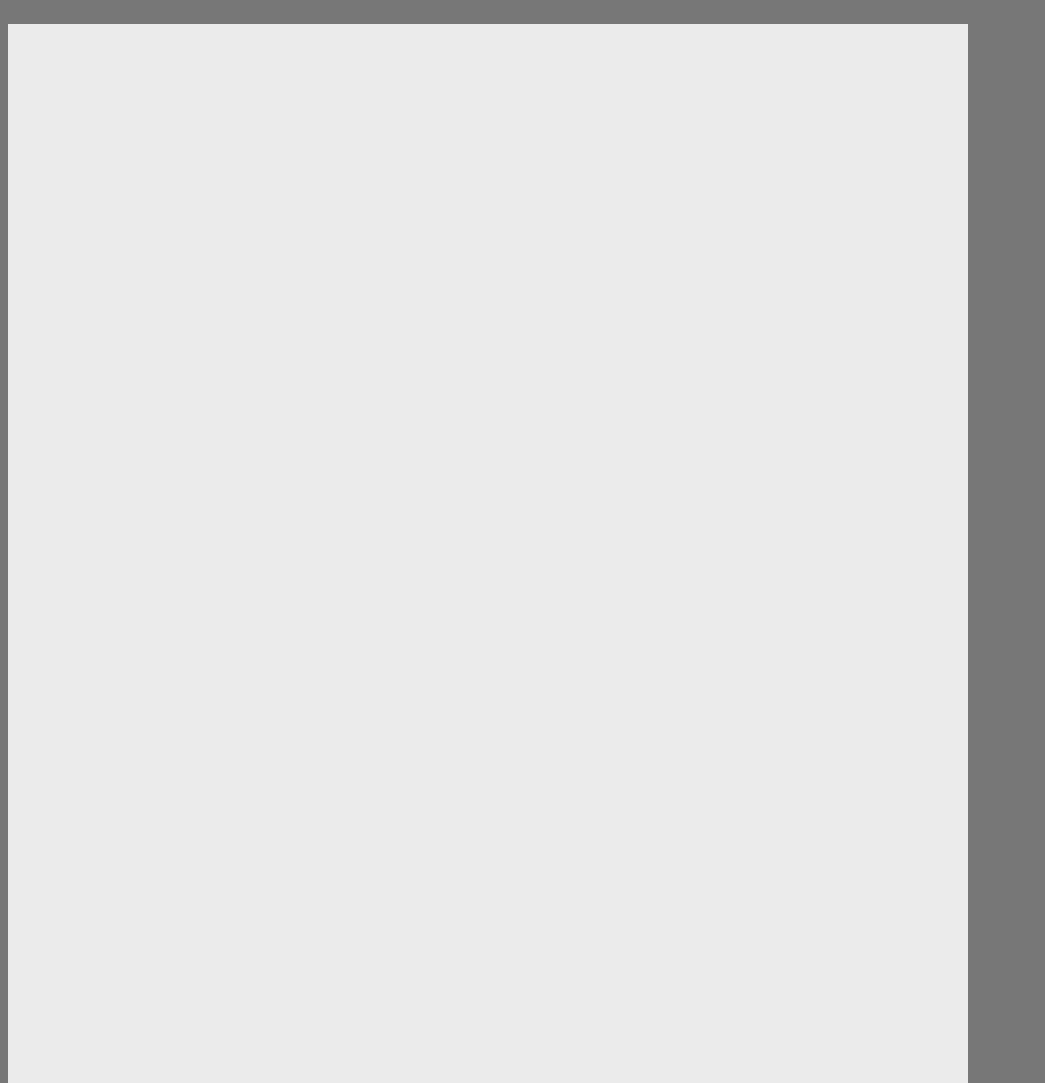
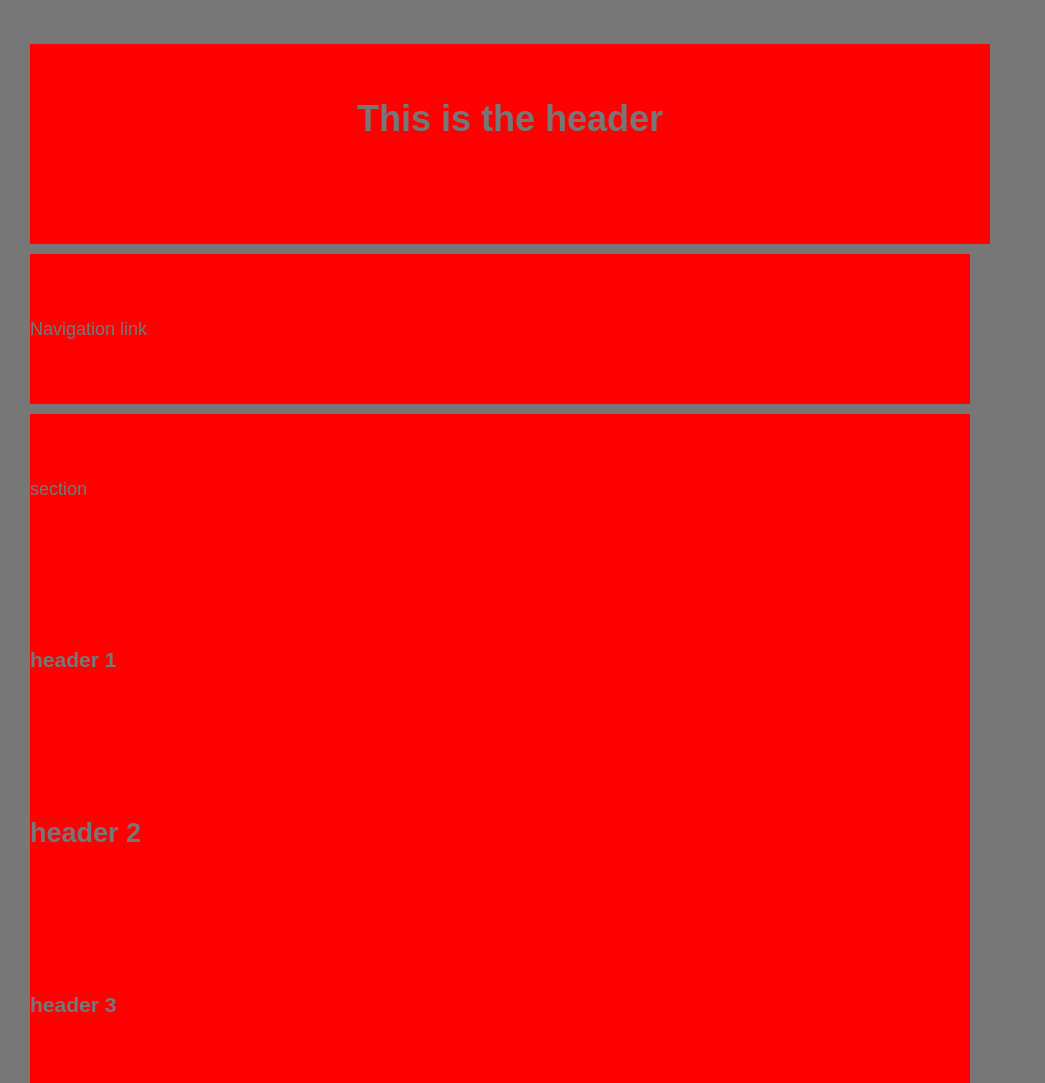
Before and after one commit to kottkej/HW-wireframe, a plain HTML site: page index.html in a window 1280 px wide. Shown: the top 1083 px of the page, without its empty margins (0-1045 px from the left). Drawn offline with Linux system fonts and the light colour scheme.

Commit message:
updated css and moved blocks around

```diff
--- a/index.html
+++ b/index.html
@@ -1,19 +1,37 @@
 <!DOCTYPE html>
-<html lang="us-en"
+<html lang="us-en">
 <head>
     <meta charset = "UTF-8">
-    <title> hw-wireframe</title>
-    <link rel="stylesheet" type="text/css" href="style.css"
+    <title> hw-wireframe homework</title>
+    <link rel="stylesheet" type="text/css" href="style.css">
 </head>
+<body>
+    <header>
         <h1>This is the header</h1>
-<nav>Test the work</nav>
+    </header>
+    <nav>Navigation link</nav>
     <section> section
+        <article>
+            <div>
                 <h1> header 1</h1>
                 <h2> header 2</h2>
                 <h3> header 3</h3>
+            </div>
             <p> The paragraph section</p>
+        </article>
     </section>
-<article> "article"</article>
     <aside>"aside"</aside>
     <footer>"footer"</footer>
+   <!--
+
+
+
+
+
+
+</section>
+
+
+-->
+</body>
 </html>
--- a/style.css
+++ b/style.css
@@ -1,27 +1,38 @@
 body {
-    padding: 10;
-    margin: 10;
+    padding: 10px;
+    margin: 10px;
     font-family: arial, helvetica neue, helvetica, sans-Serif;
     font-size: 18px;
-    line-height: 150;
+    line-height: 150px;
     color: #777;
     background: #777;
     width: 960px;
 }
+
 header {
-    background: #ebebeb;
-    width: 300px;
+    background: red;
+    width: 100%;
     height: 200px;
+    text-align: center;
 }
+
+header, nav, section, aside {
+    background-color:red;
+    margin:10px;
+}
+
+/*
 Nav {
     background: #ebebeb;
 }
 section {
     background: #ebebeb;
     width: 495px;
+    float: left;
 }
 Aside {
     background: #ebebeb;
+    float: right;
 }
 Footer {
     background: #ebebeb;
@@ -33,6 +44,7 @@ a {
 h1{
     color: #777;
     background: #ebebeb;
+    text-align: center;
 }
 p {
     color: #777;
@@ -41,3 +53,9 @@ p {
 .container { width: 1024px;
 margin; 0 auto:
 }
+.clearfix::after {
+    content: " ";
+    display: block;
+    clear: both;
+  }
+*/
```
Lines whose indentation alone changed are shown as unchanged.
